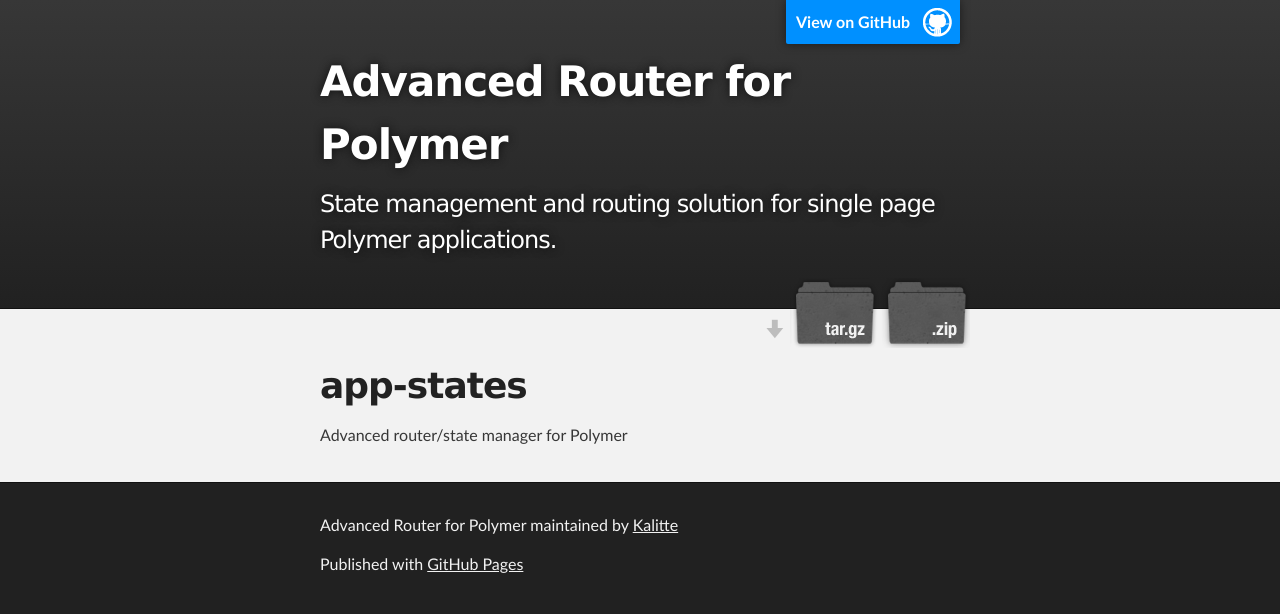
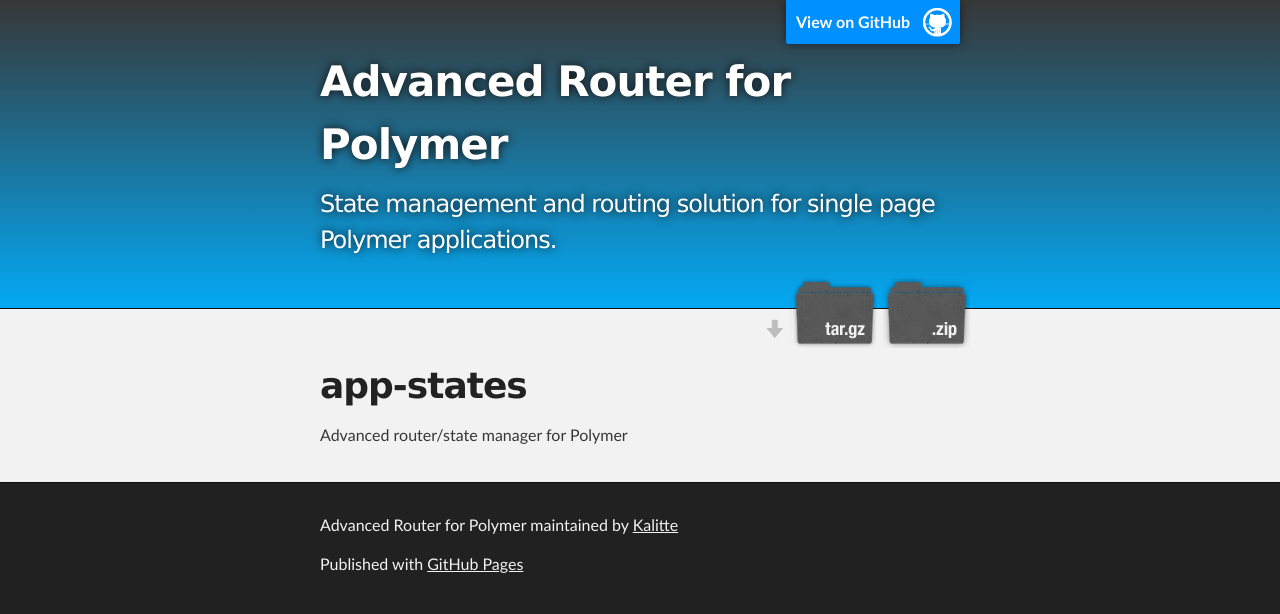
Before and after one commit to tansut/app-states, a plain HTML site: page index.html in a window 1280 px wide. Drawn offline with Linux system fonts and the light colour scheme.

Commit message:
Update stylesheet.css

```diff
--- a/stylesheets/stylesheet.css
+++ b/stylesheets/stylesheet.css
@@ -287,12 +287,12 @@
 }
 
 #header_wrap {
-  background: #212121;
-  background: -moz-linear-gradient(top, #373737, #212121);
-  background: -webkit-linear-gradient(top, #373737, #212121);
-  background: -ms-linear-gradient(top, #373737, #212121);
-  background: -o-linear-gradient(top, #373737, #212121);
-  background: linear-gradient(top, #373737, #212121);
+  background: #03a9f4;
+  background: -moz-linear-gradient(top, #373737, #03a9f4);
+  background: -webkit-linear-gradient(top, #373737, #03a9f4);
+  background: -ms-linear-gradient(top, #373737, #03a9f4);
+  background: -o-linear-gradient(top, #373737, #03a9f4);
+  background: linear-gradient(top, #373737, #03a9f4);
 }
 
 #header_wrap .inner {
```
